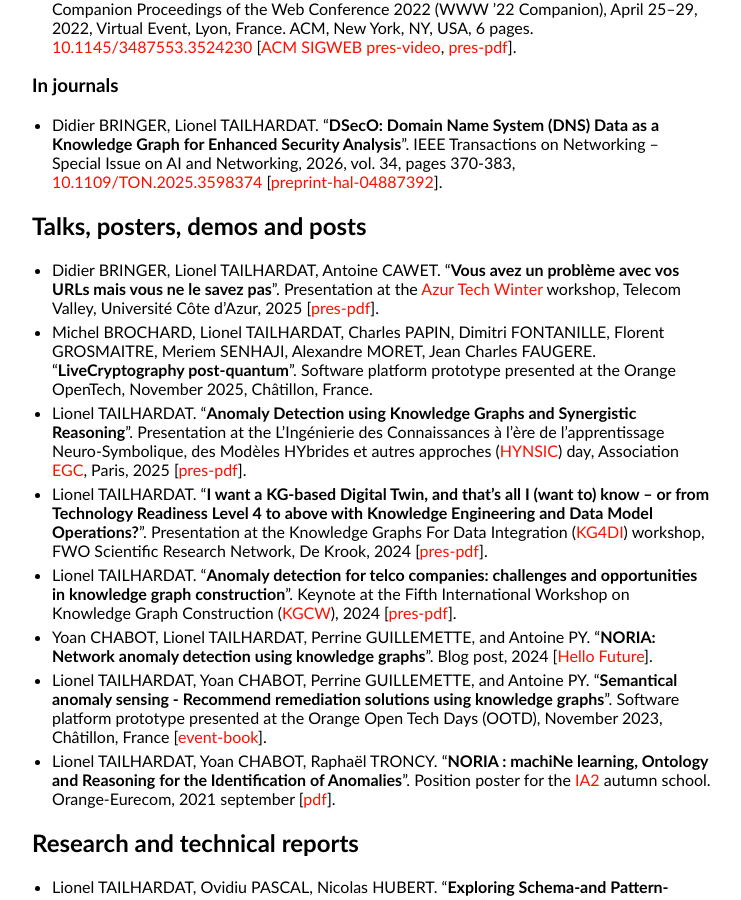
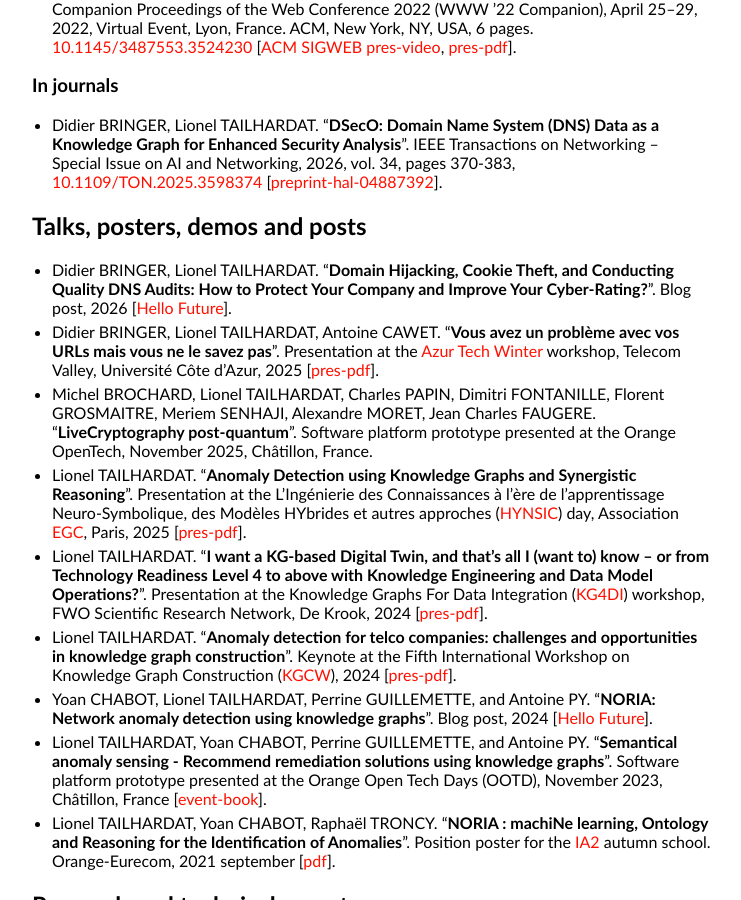
Before and after one commit to GenEars/GenEars.github.io, a Jekyll site: the page built from publications.md, in a window 1280 px wide and 900 px high, scrolled down 1055 px. Shown: the whole window, without its empty margins (258-999 px from the left). Built offline with Jekyll 4.4.1, drawn with Linux system fonts in a browser that asks for light colours.

Commit message:
Added DSecO Hello Future 2026.
Signed-off-by: lionel.tailhardat <lionel.tailhardat@orange.com>

```diff
--- a/publications.md
+++ b/publications.md
@@ -59,6 +59,9 @@ title: Publications - Lionel TAILHARDAT
 
 ## Talks, posters, demos and posts
 
+* Didier BRINGER, Lionel TAILHARDAT.
+  "**Domain Hijacking, Cookie Theft, and Conducting Quality DNS Audits: How to Protect Your Company and Improve Your Cyber-Rating?**".
+  Blog post, 2026 [[Hello Future](https://hellofuture.orange.com/en/domain-hijacking-cookie-theft-and-conducting-quality-dns-audits-how-to-protect-your-company-and-improve-your-cyber-rating/)].
 * Didier BRINGER, Lionel TAILHARDAT, Antoine CAWET.
   "**Vous avez un problème avec vos URLs mais vous ne le savez pas**".
   Presentation at the [Azur Tech Winter](https://www.telecom-valley.fr/azurtechwinter/) workshop, Telecom Valley, Université Côte d'Azur, 2025 [[pres-pdf](pubs/AzurTech-2025-DSecO-pres.pdf)].
```
